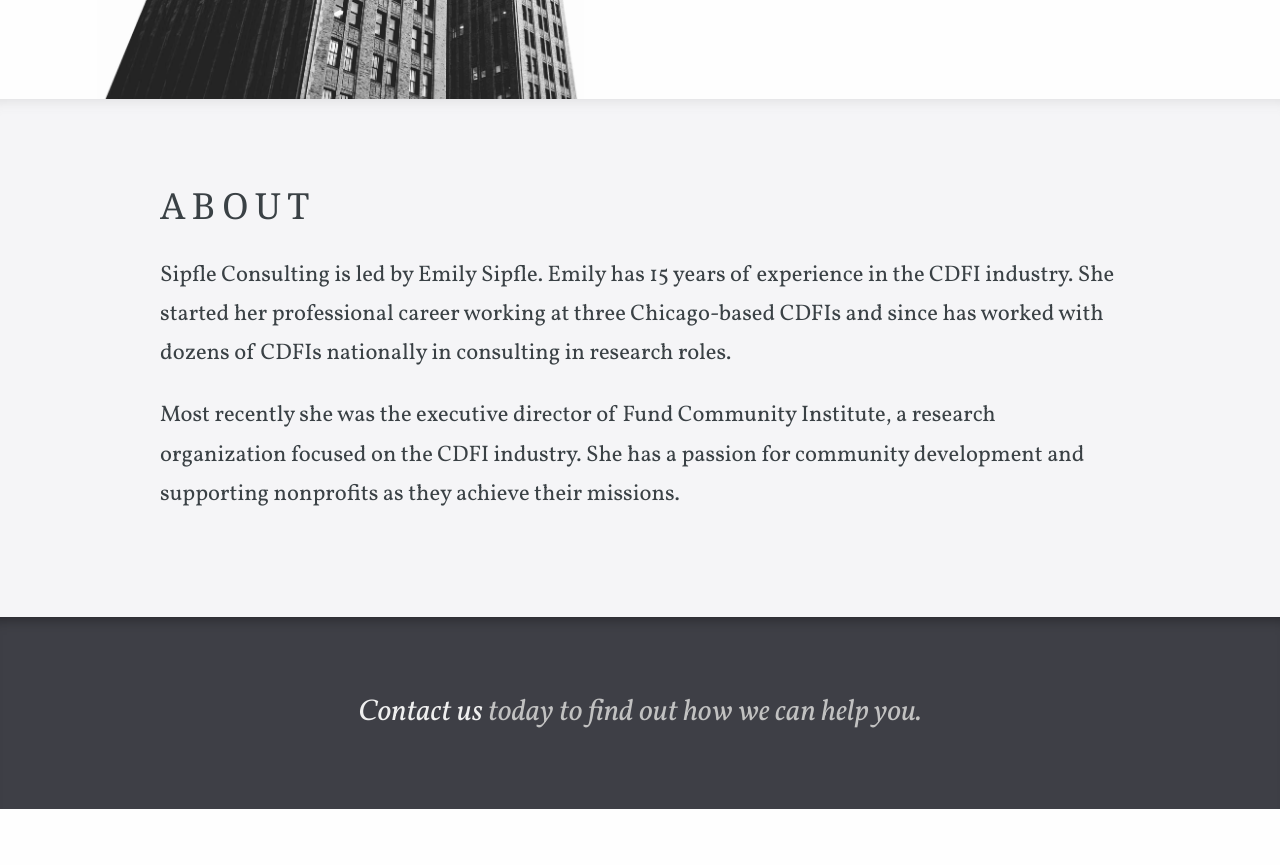
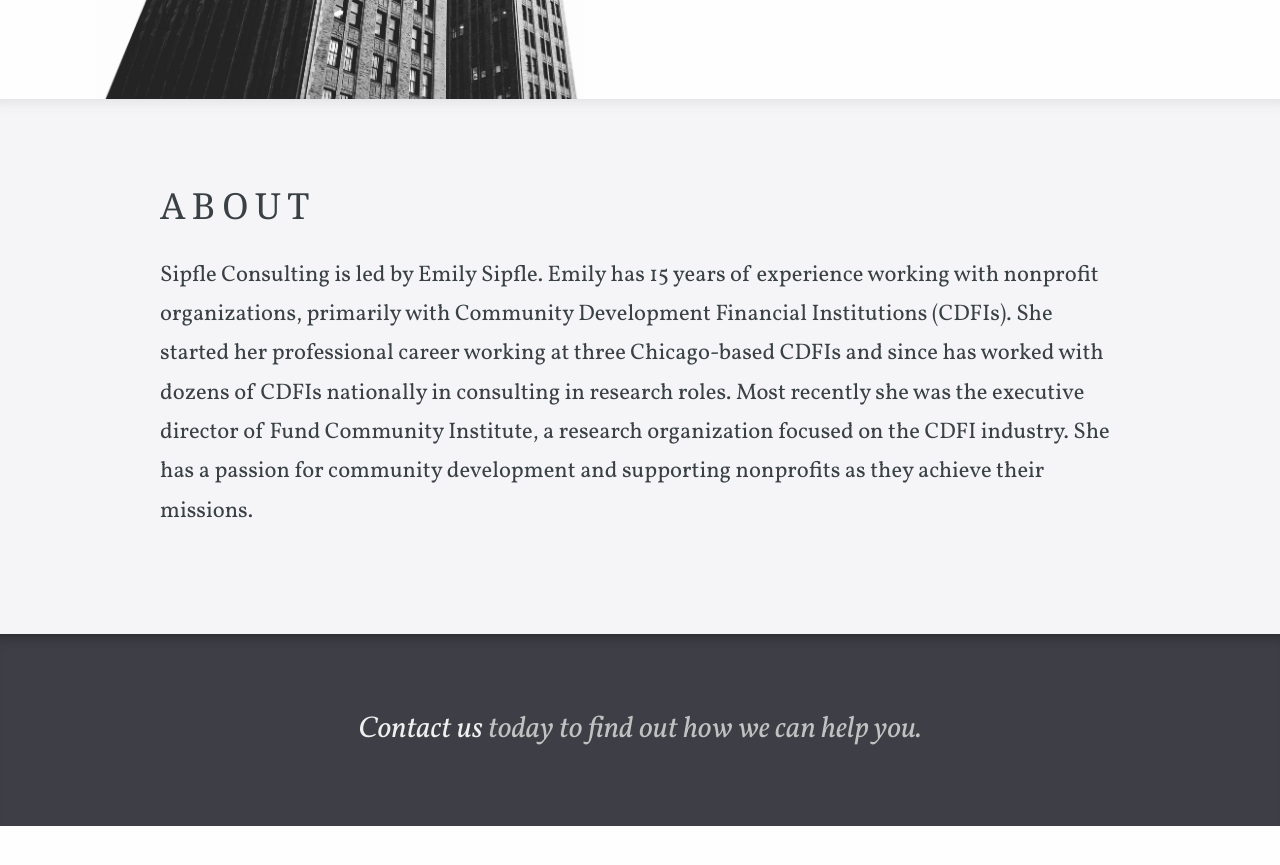
Before and after one commit to lundersaur/SipfleConsulting, a Jekyll site: the page built from about.html, in a window 1280 px wide and 900 px high, scrolled down 321 px. Shown: the top 865 px of the window. Built offline with Jekyll 4.4.1, drawn with Linux system fonts in a browser that asks for light colours; some web fonts are replaced.

```diff
--- a/about.html
+++ b/about.html
@@ -9,15 +9,14 @@ navigation_order: 1
 
 <div class="editable">
 	<p>
-		Sipfle Consulting is led by Emily Sipfle. Emily has 15 years of experience
-		in the CDFI industry. She started her professional career working at three
-		Chicago-based CDFIs and since has worked with dozens of CDFIs nationally in
-		consulting in research roles.
-	</p>
-	<p>
-		Most recently she was the executive director of Fund Community Institute, a
-		research organization focused on the CDFI industry. She has a passion for
-		community development and supporting nonprofits as they achieve their missions.
+		Sipfle Consulting is led by Emily Sipfle. Emily has 15 years of experience working
+		 with nonprofit organizations, primarily with Community Development Financial
+		 Institutions (CDFIs). She started her professional career working at three
+		 Chicago-based CDFIs and since has worked with dozens of CDFIs nationally in
+		 consulting in research roles. Most recently she was the executive director of
+		 Fund Community Institute, a research organization focused on the CDFI industry.
+		 She has a passion for community development and supporting nonprofits as they
+		 achieve their missions.
 	</p>
 
 </div>
```
Also changed, not shown: index.html (+4 -4 lines), services.html (+13 -13 lines), 12 other files.
